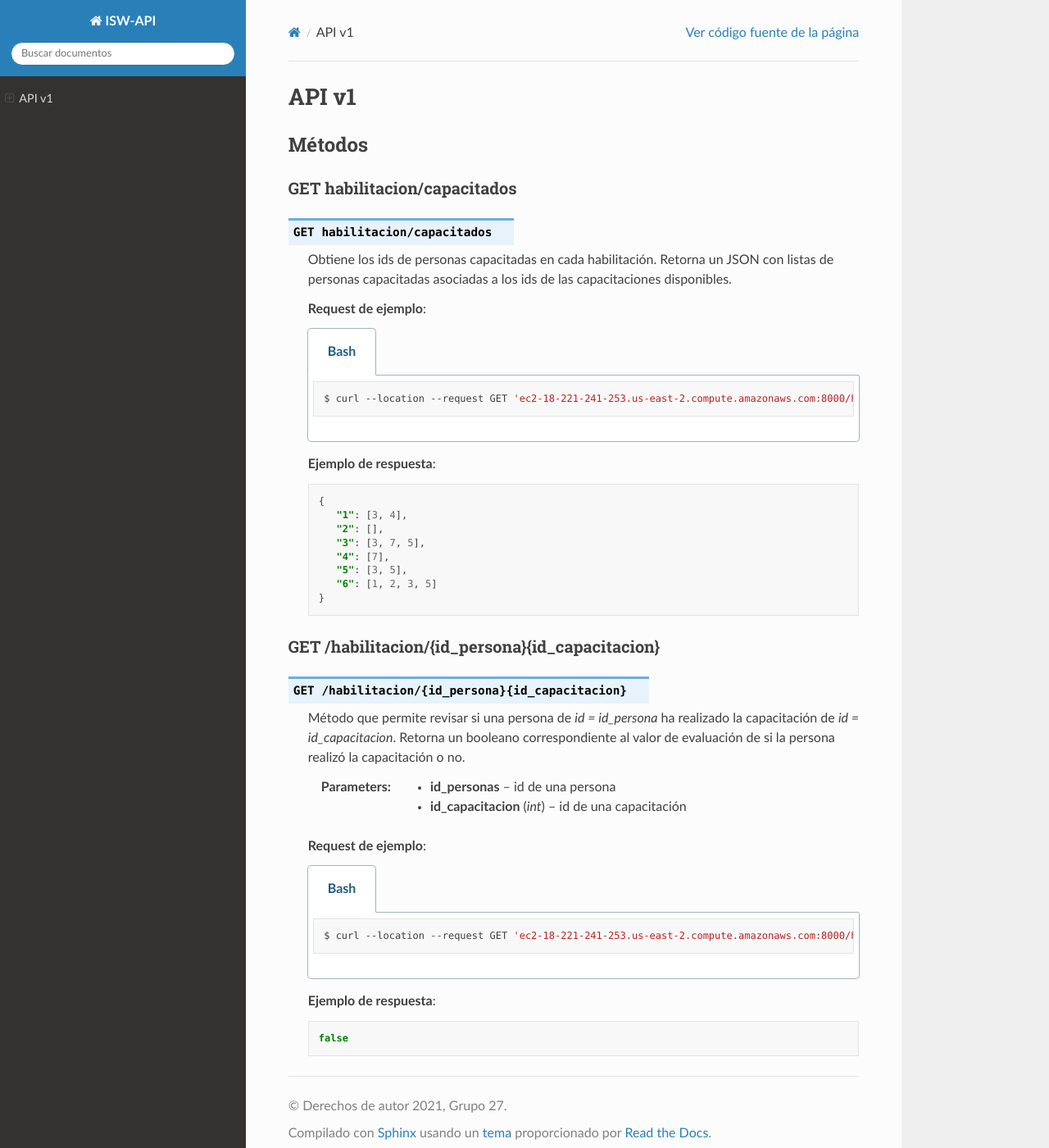
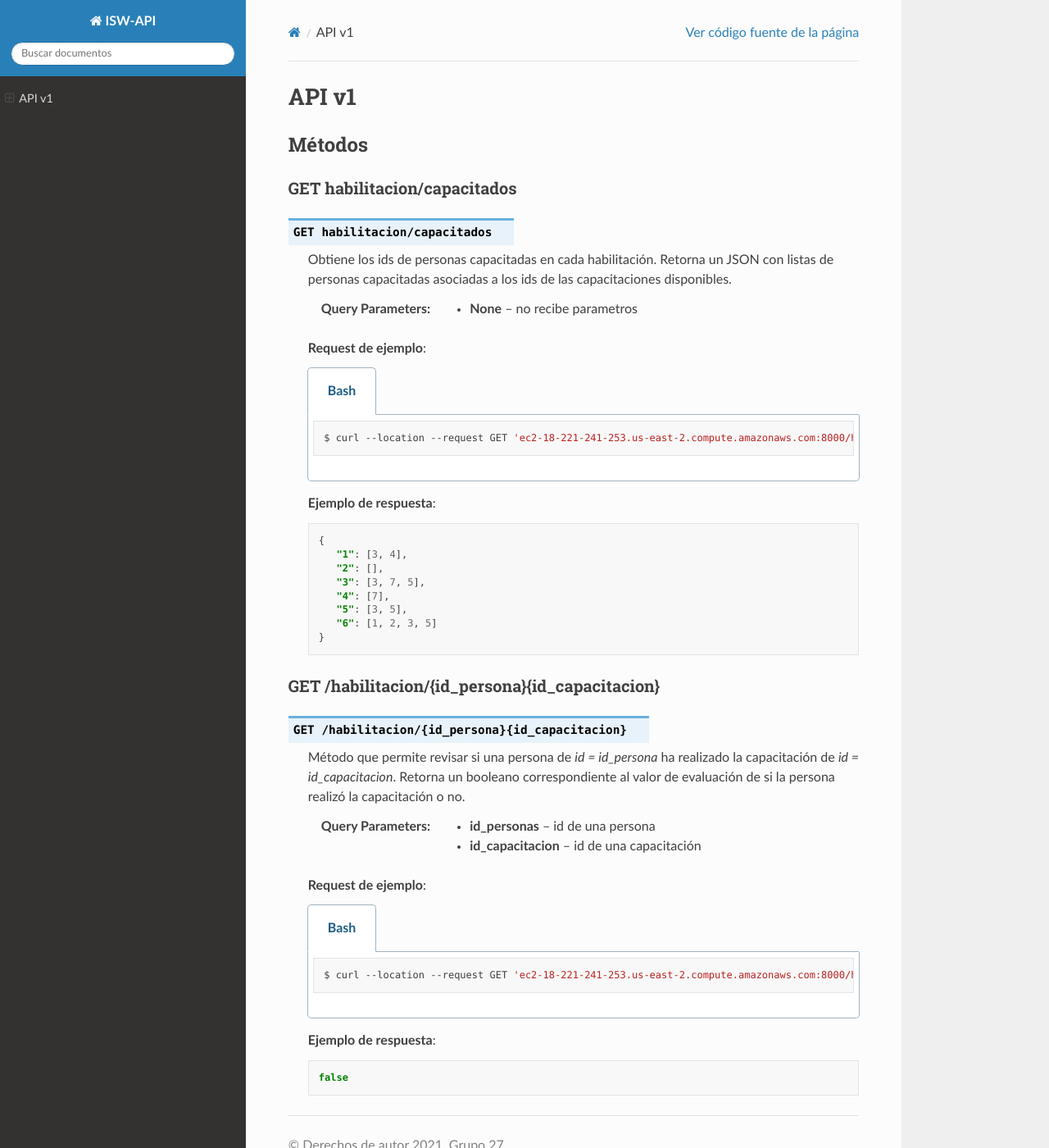
Before and after one commit to HectorxH/ISW-API, a Sphinx documentation site: the page built from docs/source/index.rst, in a window 1280 px wide and 1400 px high. Shown: the whole window at 82% size. Built offline with Sphinx 7.4.7 and the Read the Docs theme 2.0.0, drawn with Linux system fonts in a browser that asks for light colours.

Commit message:
Update index.rst

```diff
--- a/docs/source/index.rst
+++ b/docs/source/index.rst
@@ -18,6 +18,8 @@ GET habilitacion/capacitados
 .. http:get:: habilitacion/capacitados
 
     Obtiene los ids de personas capacitadas en cada habilitación. Retorna un JSON con listas de personas capacitadas asociadas a los ids de las capacitaciones disponibles.
+
+    :query None: no recibe parametros
 
     **Request de ejemplo**:
 
@@ -46,9 +48,9 @@ GET /habilitacion/{id_persona}{id_capacitacion}
 
     Método que permite revisar si una persona de `id = id_persona` ha realizado la capacitación de `id = id_capacitacion`. Retorna un booleano correspondiente al valor de evaluación de si la persona realizó la capacitación o no.
 
-    :param id_personas: id de una persona
+    :query id_personas: id de una persona
     :type id_persona: int
-    :param id_capacitacion: id de una capacitación
+    :query id_capacitacion: id de una capacitación
     :type id_capacitacion: int
 
     **Request de ejemplo**:
```
